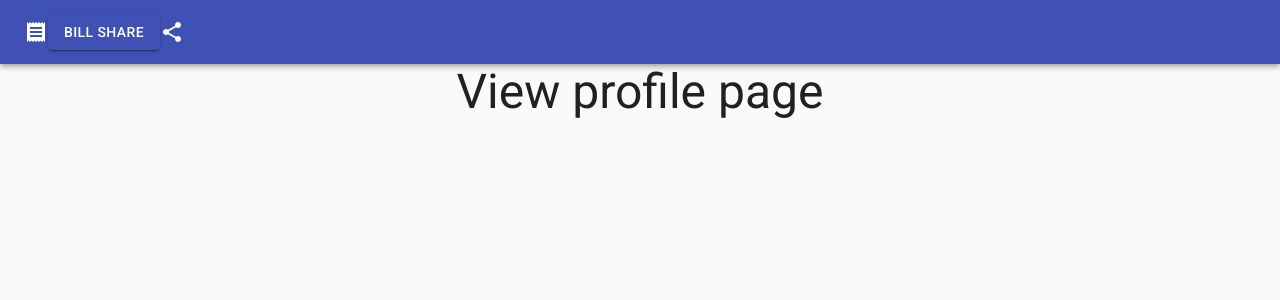
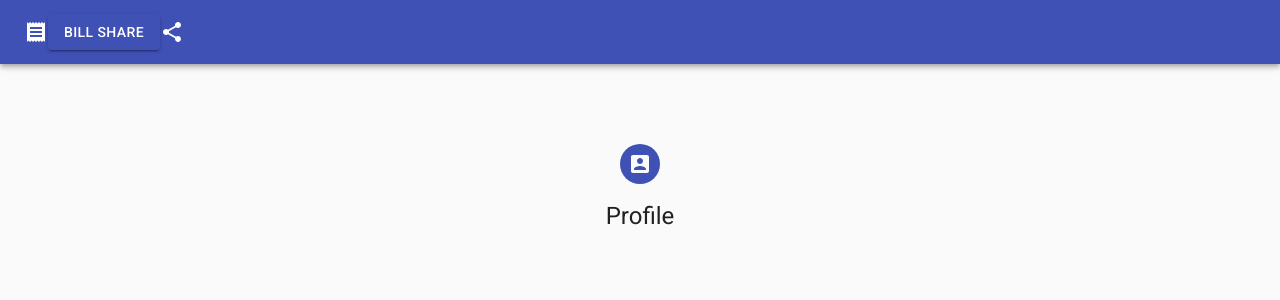
Before and after one commit to kaylinjdennis/final-project, a React (Create React App) app: page /profile in a window 1280 px wide. Shown: the top 300 px of the page. Built offline with nearby package versions, Linux system fonts and the light colour scheme.

Commit message:
add icon to profile page

```diff
--- a/src/components/Profile/index.jsx
+++ b/src/components/Profile/index.jsx
@@ -1,13 +1,32 @@
 import React from 'react';
-import { Typography } from '@material-ui/core';
+import { Typography, Button, Container, TextField } from '@material-ui/core';
+import Grid from '@material-ui/core/Grid';
+import Avatar from '@material-ui/core/Avatar';
+import AccountBoxIcon from '@material-ui/icons/AccountBox';
+import useStyles from '../styles';
+import List from '@material-ui/core/List';
+import ListItem from '@material-ui/core/ListItem';
+import ListItemText from '@material-ui/core/ListItemText';
+import ListItemIcon from '@material-ui/core/ListItemAvatar';
+import Checkbox from '@material-ui/core/Checkbox';
+import ListItemAvatar from '@material-ui/core/ListItemAvatar';
 
 function Profile(props) {
 
+  const classes = useStyles();
 
   return (
-    <>
-      <Typography variant="h3" align="center" justify="center">View profile page</Typography>
-    </>
+
+    <Container component="main" maxWidth="xs" >
+      <div className={classes.paper}>
+        <Avatar className={classes.icon}>
+          <AccountBoxIcon />
+        </Avatar>
+        <Typography component="h1" variant="h5">
+          Profile
+        </Typography>
+      </div>
+    </Container>
   );
 }
 
```
